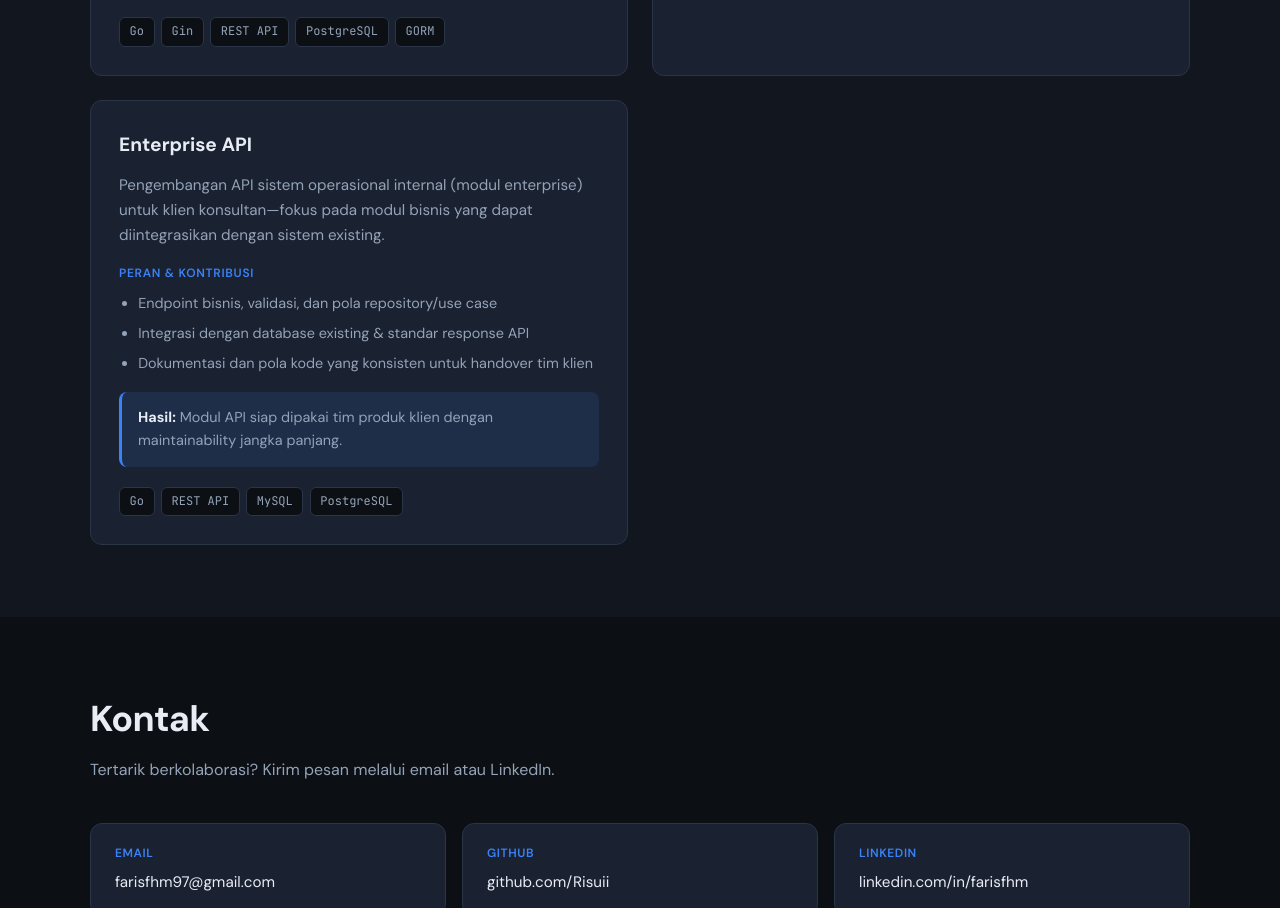
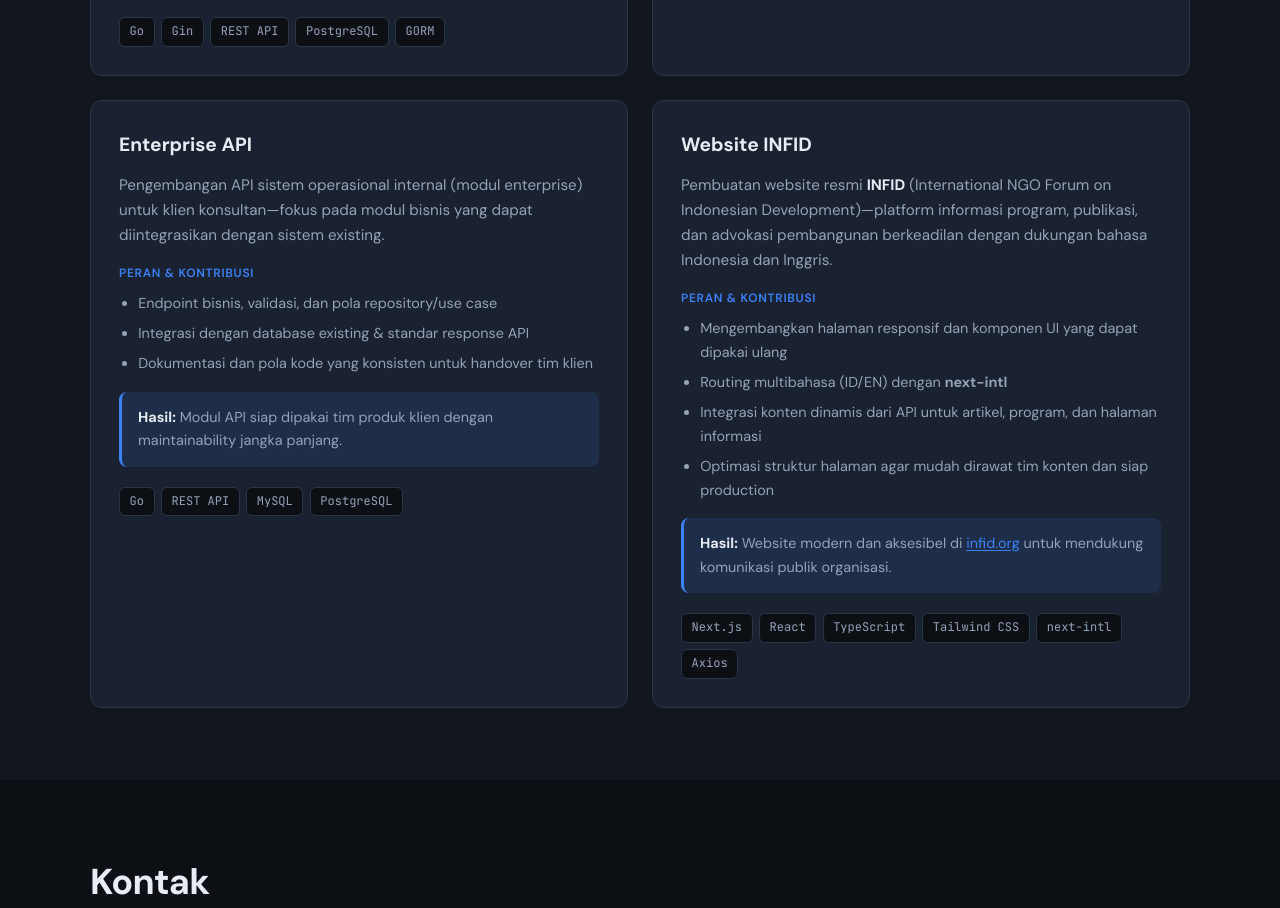
Before and after one commit to Risuii/Risuii.github.io, a plain HTML site: page index.html in a window 1280 px wide. Shown: the part 4030-4938 px from the top of the page. Drawn offline with Linux system fonts and the light colour scheme.

Commit message:
feat(site): add INFID website to featured projects
Document INFID.org build with stack from Next.js project and adjust projects grid layout for four cards.

Co-authored-by: Cursor <cursoragent@cursor.com>

```diff
--- a/css/style.css
+++ b/css/style.css
@@ -437,11 +437,6 @@ a:hover {
   .projects-grid {
     grid-template-columns: repeat(2, 1fr);
   }
-
-  .project-card:last-child {
-    grid-column: 1 / -1;
-    max-width: calc(50% - 0.75rem);
-  }
 }
 
 .project-card {
@@ -498,6 +493,12 @@ a:hover {
 
 .project-value strong {
   color: var(--text);
+}
+
+.project-value a {
+  color: var(--accent);
+  text-decoration: underline;
+  text-underline-offset: 2px;
 }
 
 .project-stack {
@@ -608,7 +609,4 @@ a:hover {
     padding: 0.75rem 1rem;
   }
 
-  .project-card:last-child {
-    max-width: none;
-  }
 }
--- a/index.html
+++ b/index.html
@@ -287,6 +287,31 @@
               <span>PostgreSQL</span>
             </div>
           </article>
+          <article class="project-card">
+            <h3>Website INFID</h3>
+            <p class="project-summary">
+              Pembuatan website resmi <strong>INFID</strong> (International NGO Forum on Indonesian Development)—platform informasi program, publikasi, dan advokasi pembangunan berkeadilan dengan dukungan bahasa Indonesia dan Inggris.
+            </p>
+            <h4 class="project-label">Peran &amp; kontribusi</h4>
+            <ul class="project-list">
+              <li>Mengembangkan halaman responsif dan komponen UI yang dapat dipakai ulang</li>
+              <li>Routing multibahasa (ID/EN) dengan <strong>next-intl</strong></li>
+              <li>Integrasi konten dinamis dari API untuk artikel, program, dan halaman informasi</li>
+              <li>Optimasi struktur halaman agar mudah dirawat tim konten dan siap production</li>
+            </ul>
+            <p class="project-value">
+              <strong>Hasil:</strong> Website modern dan aksesibel di <a href="https://infid.org" target="_blank" rel="noopener noreferrer">infid.org</a> untuk mendukung komunikasi publik organisasi.
+            </p>
+            <div class="project-stack">
+              <span>Next.js</span>
+              <span>React</span>
+              <span>TypeScript</span>
+              <span>Tailwind CSS</span>
+              <span>next-intl</span>
+              <span>Axios</span>
+            </div>
+          </article>
+
         </div>
       </div>
     </section>
```
